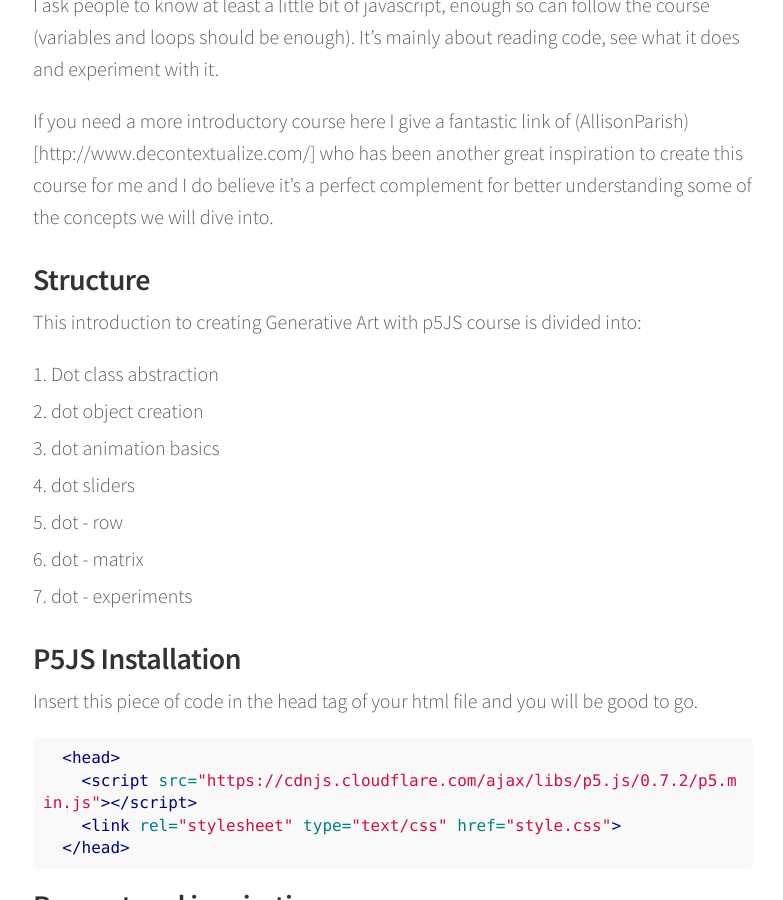
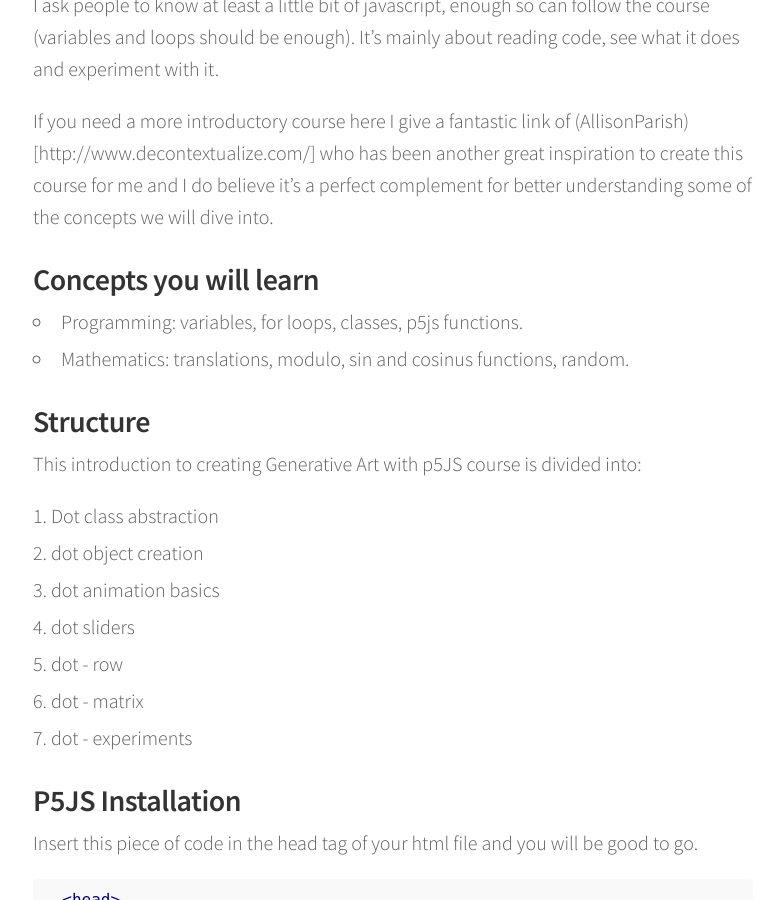
Before and after one commit to bernatferragut/FutureWeb-blog, a Jekyll site: the page built from _posts/08-10-18-FW-Generativ Art Course.md, in a window 1280 px wide and 900 px high, scrolled down 1606 px. Shown: the whole window, without its empty margins (247-1030 px from the left). Built offline with Jekyll 4.4.1, drawn with Linux system fonts in a browser that asks for light colours; nearby versions of some CDN libraries; comment, search, counter and statistics services are not loaded.

Commit message:
Update 08-10-18-FW-Generativ Art Course.md

```diff
--- a/_posts/08-10-18-FW-Generativ Art Course.md
+++ b/_posts/08-10-18-FW-Generativ Art Course.md
@@ -48,6 +48,10 @@ I ask people to know at least a little bit of javascript, enough so can follow t
 
 If you need a more introductory course here I give a fantastic link of (AllisonParish)[http://www.decontextualize.com/] who has been another great inspiration to create this course for me and I do believe it's a perfect complement for better understanding some of the concepts we will dive into.
 
+### Concepts you will learn
+* Programming: variables, for loops, classes, p5js functions.
+* Mathematics: translations, modulo, sin and cosinus functions, random.
+
 ### Structure
 This introduction to creating Generative Art with p5JS course is divided into:
 
```
